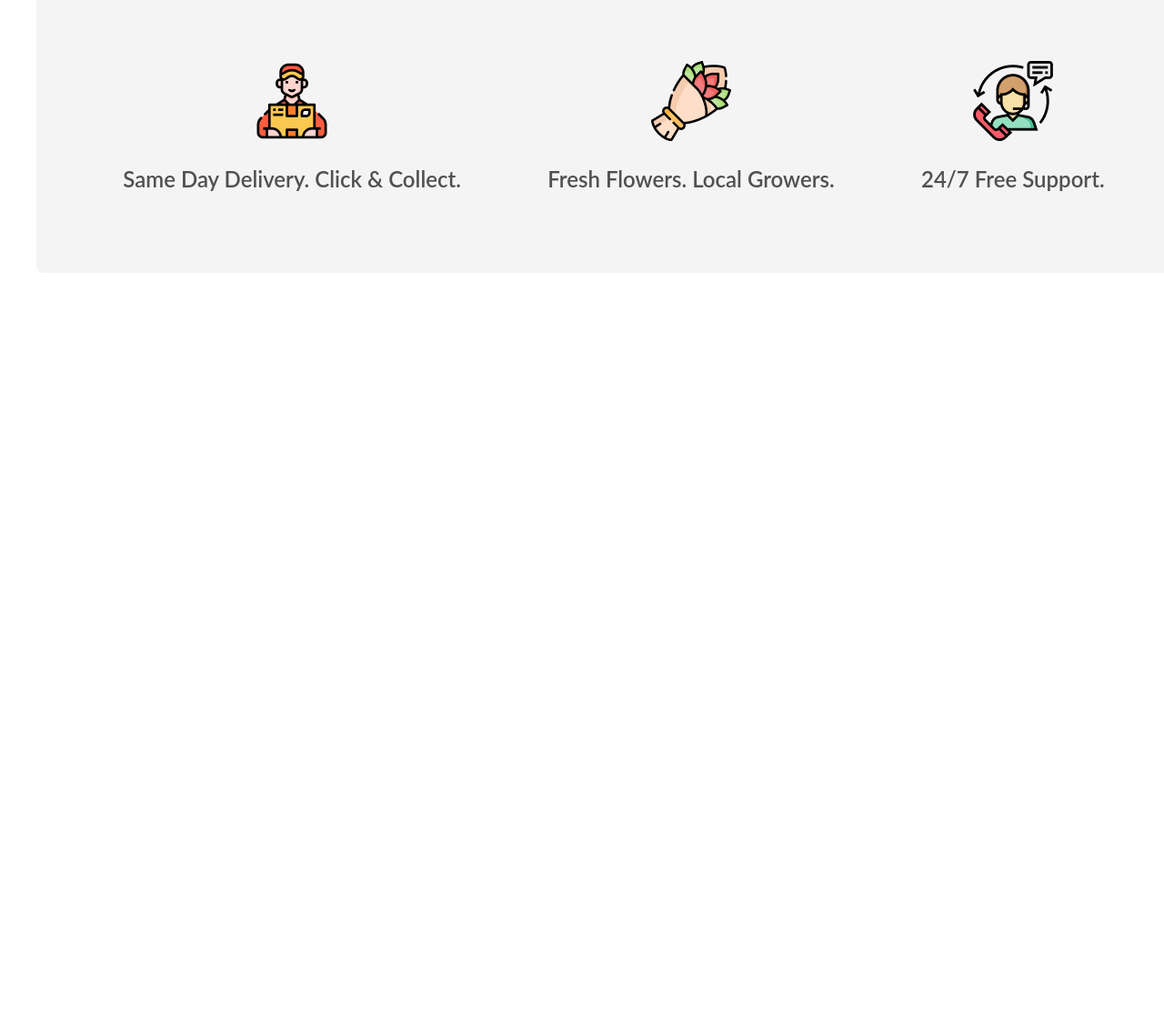
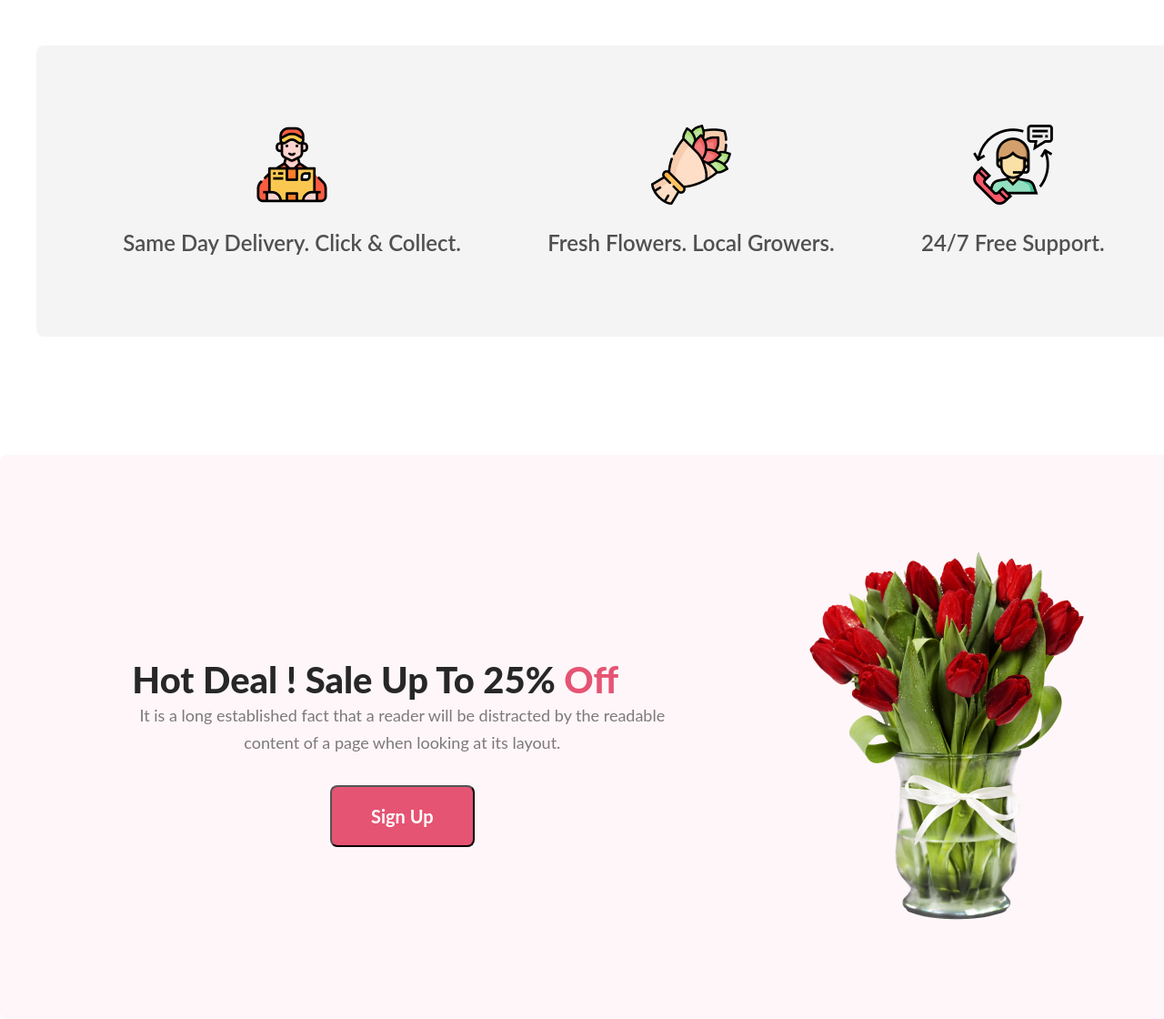
Before and after one commit to bdjahid/flower-shop-assignment-1, a plain HTML site: page index.html in a window 1280 px wide. Shown: the part 1970-3090 px from the top of the page at 91% size. Before the commit the page ends 2270 px from the top, so only its background shows below. Drawn offline with Linux system fonts and the light colour scheme.

Commit message:
support section

```diff
--- a/index.html
+++ b/index.html
@@ -29,7 +29,7 @@
     </nav>
     <main>
         <!-- Our Featured Flowers -->
-        <section>
+        <section class="section-feature">
             <div>
                 <h1 class="Featured-title">Our Featured Flowers</h1>
                 <p class="Featured-description">It is a long established fact that a reader will be distracted by the
@@ -65,6 +65,23 @@
                 </div>
             </div>
         </section>
+        <!-- sign section -->
+        <section class="section-container">
+            <div class="container ">
+                <div class="sign-container">
+                    <h2 class="sign-title">Hot Deal ! Sale Up To 25% <span class="title">Off</span></h2>
+                    <p class="sign-description">It is a long established fact that a reader will be distracted by the
+                        readable content of a page
+                        when looking at its layout.</p>
+                    <div class="button">
+                        <button class="btn">Sign Up</button>
+                    </div>
+                </div>
+                <div>
+                    <img class="img-size" src="./Flower Asset/pngwing 8.png" alt="">
+                </div>
+            </div>
+        </section>
     </main>
     <footer>
 
--- a/style.css
+++ b/style.css
@@ -59,8 +59,8 @@ nav {
 }
 
 /* Our Featured Flowers Section */
-main {
-    margin: 0px 40px;
+.section-feature {
+    padding: 0px 40px;
 }
 
 .Featured-title {
@@ -154,7 +154,8 @@ main {
     display: flex;
     justify-content: space-evenly;
     align-items: center;
-    margin-top: 130px;
+    margin-top: 200px;
+    margin-left: 40px;
     border-radius: 8px;
     background: rgba(39, 39, 39, 0.05);
     width: 1270px;
@@ -172,3 +173,61 @@ main {
     line-height: 35px;
     margin-top: 20px;
 }
+
+/* sign section */
+.section-container {
+    border-radius: 8px;
+    background: rgba(229, 84, 115, 0.05);
+    width: 1348px;
+    height: 620px;
+}
+
+.container {
+    display: flex;
+    justify-content: space-evenly;
+    align-items: center;
+    margin-top: 130px;
+}
+
+.sign-container {
+    margin-top: 130px;
+}
+
+.sign-title {
+    color: #272727;
+    font-family: Lato;
+    font-size: 40px;
+    font-style: normal;
+    font-weight: 800;
+    line-height: normal;
+}
+
+.title {
+    color: #E55473;
+    font-family: Lato;
+    font-size: 40px;
+    font-style: normal;
+    font-weight: 800;
+    line-height: normal;
+}
+
+.sign-description {
+    color: rgba(39, 39, 39, 0.60);
+    text-align: center;
+    font-family: Lato;
+    font-size: 18px;
+    font-style: normal;
+    font-weight: 400;
+    line-height: 30px;
+    width: 594px;
+}
+
+.button {
+    text-align: center;
+}
+
+.img-size {
+    width: 318px;
+    height: 420px;
+    margin-top: 100px;
+}
```
